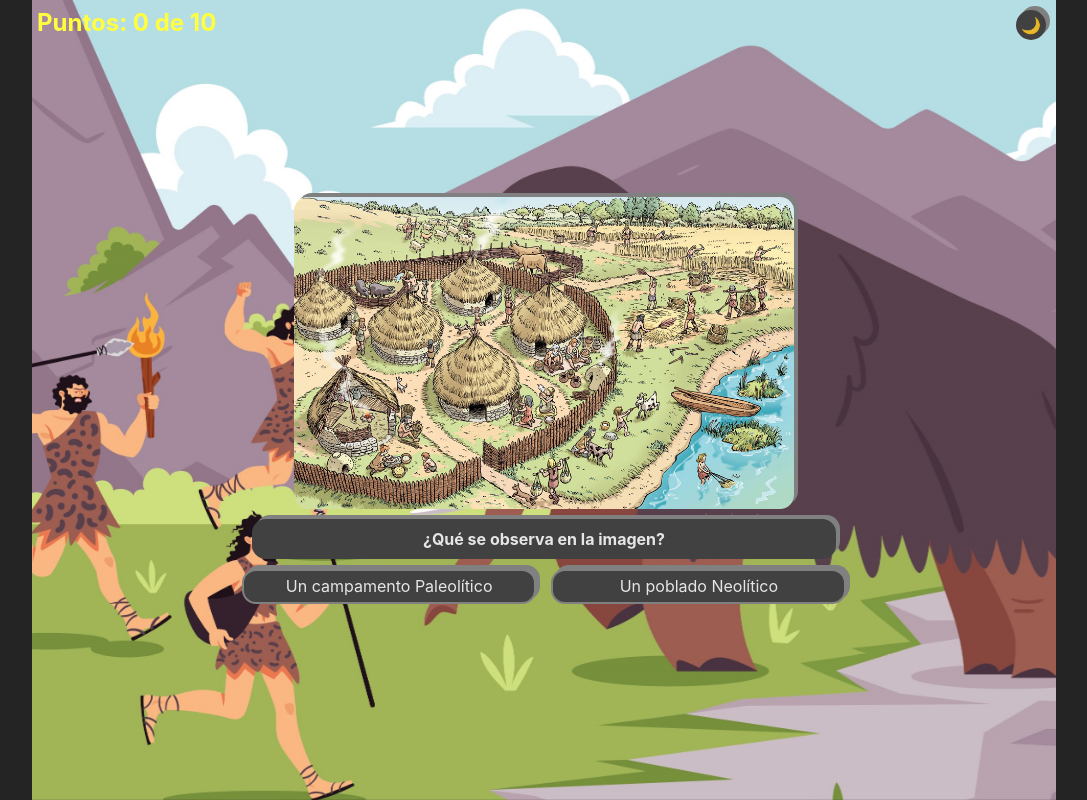
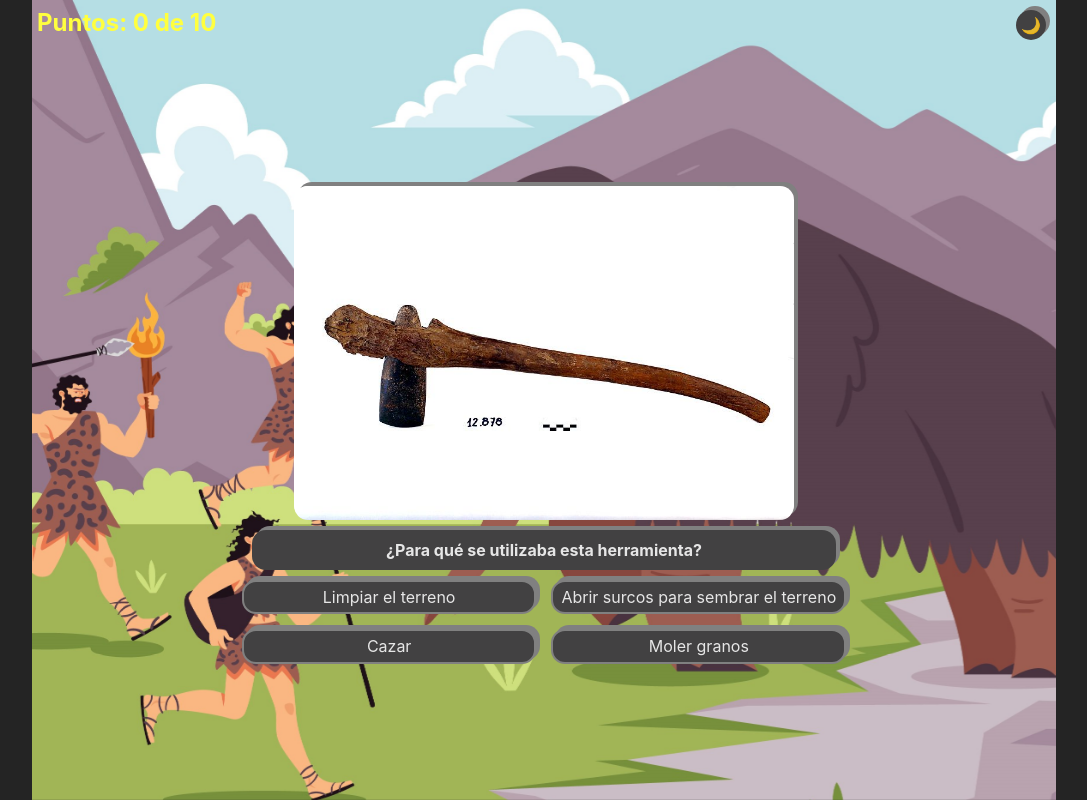
Before and after one commit to mterrera29/dioses-griegos, a React (Vite) app: page /game in a window 1280 px wide. Shown: the whole page, without its empty margins (96-1183 px from the left). Built offline with nearby package versions, Linux system fonts and the light colour scheme.

Commit message:
second commit

```diff
--- a/src/data.js
+++ b/src/data.js
@@ -8,6 +8,7 @@ import img7 from "./images/cosecha.jpg"
 import img8 from "./images/ganaderia.jpeg"
 import img9 from "./images/hachaMano.jpg"
 import img11 from "./images/molino.jpg"
+import img10 from "./images/hoz2.JPG"
 import img12 from "./images/puntaPiedra.webp"
 import img13 from "./images/aguja.jpg"
 import img14 from "./images/caza.jpg"
@@ -41,9 +42,9 @@ const CONSIGNAS = [
   {id:9,img: img9, question:"¿La herramienta pertenece al Paleolítico o al Neolítico?", answer:[{ans:"Neolítico"},{ans:"Paleolítico"}], correct:"Paleolítico"},
   {id:9,img: img9, question:"¿Para qué se utilizaba esta herramienta?", answer:[{ans:"Faenar animales"},{ans:"Abrir surcos para sembrar el terreno"},{ans:"Cazar animales"},{ans:"Moler granos"}], correct:"Faenar animales"},
   {id:9,img: img9, question:"¿Qué herramienta es?", answer:[{ans:"Hacha pulida"},{ans:"Chopper"},{ans:"Arado"},{ans:"Hacha de mano"}], correct:"Hacha de mano"},
-/*   {id:10,img: img10, question:"¿Qué herramienta es?", answer:[{ans:"Hoz"},{ans:"Chopper"},{ans:"Hacha de mano"},{ans:"Mortero"}], correct:"Hoz"},
+  {id:10,img: img10, question:"¿Qué herramienta es?", answer:[{ans:"Hoz"},{ans:"Chopper"},{ans:"Hacha de mano"},{ans:"Mortero"}], correct:"Hoz"},
   {id:10,img: img10, question:"¿La herramienta pertenece al Paleolítico o al Neolítico?", answer:[{ans:"Neolítico"},{ans:"Paleolítico"}], correct:"Neolítico"},
-  {id:10,img: img10, question:"¿Para qué se utilizaba esta herramienta?", answer:[{ans:"Limpiar el terreno"},{ans:"Abrir surcos para sembrar el terreno"},{ans:"Cazar animales"},{ans:"Cosechar granos"}], correct:"Cosechar granos"}, */
+  {id:10,img: img10, question:"¿Para qué se utilizaba esta herramienta?", answer:[{ans:"Limpiar el terreno"},{ans:"Abrir surcos para sembrar el terreno"},{ans:"Cazar animales"},{ans:"Cosechar granos"}], correct:"Cosechar granos"},
   {id:11,img: img11, question:"¿Qué herramienta es?", answer:[{ans:"Hoz"},{ans:"Chopper"},{ans:"Hacha de mano"},{ans:"Mortero"}], correct:"Mortero"},
   {id:11,img: img11, question:"¿La herramienta pertenece al Paleolítico o al Neolítico?", answer:[{ans:"Neolítico"},{ans:"Paleolítico"}], correct:"Neolítico"},
   {id:11,img: img11, question:"¿Para qué se utilizaba esta herramienta?", answer:[{ans:"Limpiar el terreno"},{ans:"Abrir surcos para sembrar el terreno"},{ans:"Cazar animales"},{ans:"Moler granos"}], correct:"Moler granos"},
```
Also changed, not shown: src/images/hoz2.JPG (added).
